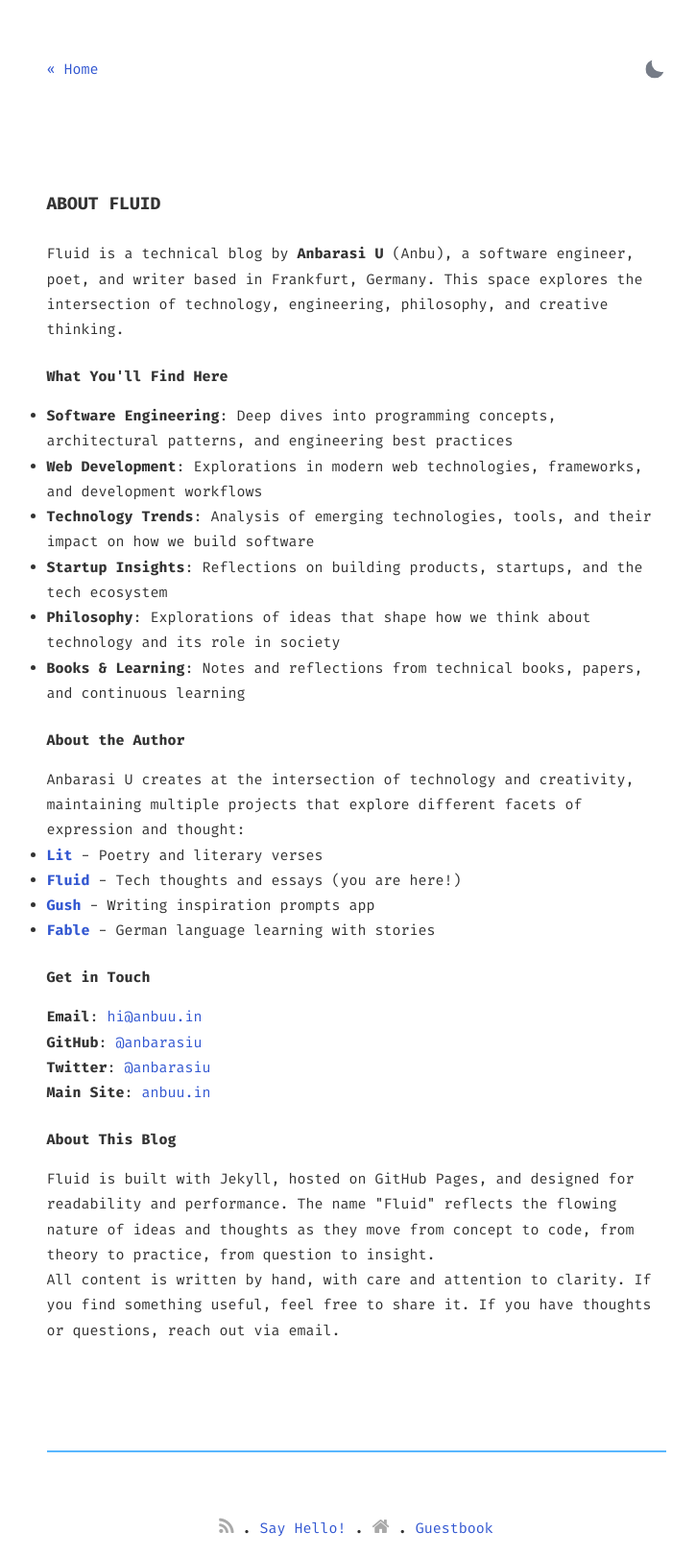
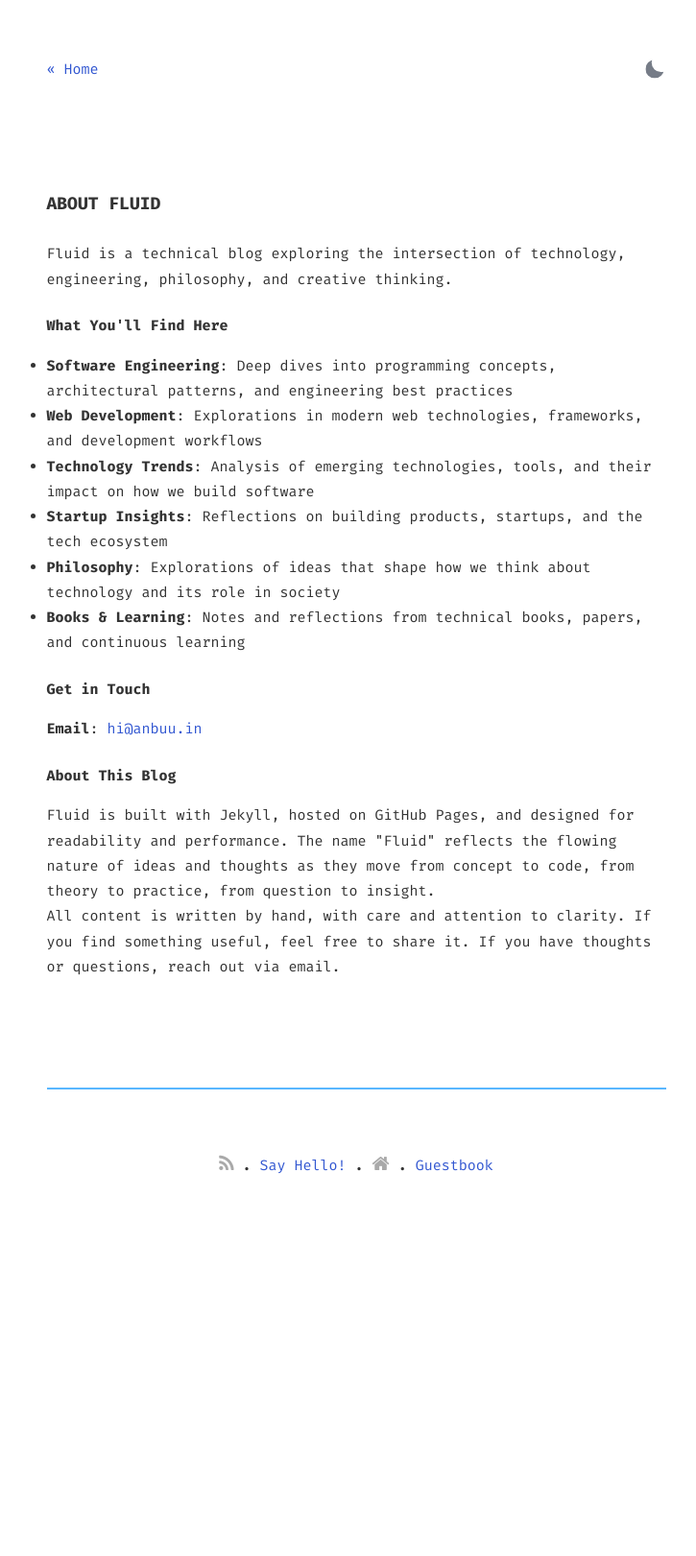
Before and after one commit to anbarasiu/fluid, a Jekyll site: the page built from about.html, in a window 1280 px wide. Shown: the whole page at 96% size, without its empty margins (269-994 px from the left). Built offline with Jekyll 4.4.1, drawn with Linux system fonts in a browser that asks for light colours; after the commit the page ends 1242 px from its top, so only the background shows below that.

Commit message:
Remove author SEO labels from site metadata
Strip personal descriptors (poet, writer, software engineer, Frankfurt)
from site title, description, keywords, head meta tags, JSON-LD Person
schema, and about page so search results surface site content instead
of author bio.

```diff
--- a/_config.yml
+++ b/_config.yml
@@ -1,7 +1,7 @@
 site: Fluid
-title: Fluid - Tech Thoughts by Anbarasi U
+title: Fluid - Tech Thoughts
 tagline: Software engineering insights, web development explorations, and technology essays
-description: Technical writing and software engineering insights by Anbarasi U. Covering web development, programming concepts, technology trends, startups, philosophy, and innovative approaches to building digital products.
+description: Technical writing and software engineering insights. Covering web development, programming concepts, technology trends, startups, philosophy, and innovative approaches to building digital products.
 googlewebfonts: Fira+Code:wght@400;500;700
 lang: en-US
 timezone: Calcutta
@@ -10,28 +10,21 @@ google_analytics: true
 
 author:
   name: Anbarasi U
-  bio: Software engineer, writer, and creative technologist exploring ideas at the intersection of technology and thought
   email: hi@anbuu.in
   twitter: anbarasiu
 
 # Social media and SEO
 social:
-  name: Anbarasi U
+  name: Fluid
   links:
-    - https://github.com/anbarasiu
-    - https://twitter.com/anbarasiu
-    - https://anbuu.in
-    - https://lit.anbuu.in
     - https://fluid.anbuu.in
-    - https://gush.anbuu.in
-    - https://fable.anbuu.in
 
 twitter:
   username: anbarasiu
   card: summary_large_image
 
 # SEO keywords
-keywords: software engineering, web development, tech blog, programming, Anbarasi U, Anbu, Frankfurt developer, technology essays, startup insights, philosophy, creative technologist
+keywords: software engineering, web development, tech blog, programming, technology essays, startup insights, philosophy
 
 # Default images for social sharing
 defaults_image: /assets/img/fluid-og.jpg
--- a/_includes/head.html
+++ b/_includes/head.html
@@ -1,10 +1,9 @@
 <head>
   <meta charset="UTF-8">
   <meta name="viewport" content="width=device-width, initial-scale=1.0">
-  <meta name="title" content="Thoughts et al by Anbarasi U">
+  <meta name="title" content="Fluid - Tech Thoughts">
   <meta name="description" content="Collection of thoughts, notes, tools and outcomes from tinkering on the web">
   <meta name="keywords" content="thoughts, tech, travel, philosophy, software engineering">
-  <meta name="author" content="Anbarasi U">
 
 
   <link rel="stylesheet" href="{{ site.baseurl }}/assets/css/syntax.css">
--- a/_layouts/default.html
+++ b/_layouts/default.html
@@ -14,18 +14,6 @@ layout: compress
   "name": "{{ site.title }}",
   "description": "{{ site.description }}",
   "url": "{{ site.url }}",
-  "author": {
-    "@type": "Person",
-    "name": "{{ site.author.name }}",
-    "email": "{{ site.author.email }}",
-    "url": "https://anbuu.in",
-    "jobTitle": "Software Engineer",
-    "address": {
-      "@type": "PostalAddress",
-      "addressLocality": "Frankfurt",
-      "addressCountry": "Germany"
-    }
-  },
   "genre": ["Technology", "Software Engineering", "Web Development", "Programming", "Startups", "Philosophy"],
   "inLanguage": "en-US"
 }
--- a/about.html
+++ b/about.html
@@ -1,16 +1,15 @@
 ---
 layout: about
 title: About
-description: About Anbarasi U - Software engineer, writer, and creative technologist exploring ideas at the intersection of technology and thought
-keywords: Anbarasi U, Anbu, software engineer, tech writer, Frankfurt, web development, philosophy
+description: About Fluid - a technical blog exploring ideas at the intersection of technology and thought
+keywords: tech blog, web development, software engineering, philosophy
 ---
 
 <section>
     <h1>About Fluid</h1>
 
     <p>
-        Fluid is a technical blog by <strong>Anbarasi U</strong> (Anbu), a software engineer, poet, and writer based in Frankfurt, Germany.
-        This space explores the intersection of technology, engineering, philosophy, and creative thinking.
+        Fluid is a technical blog exploring the intersection of technology, engineering, philosophy, and creative thinking.
     </p>
 
     <h2>What You'll Find Here</h2>
@@ -24,27 +23,10 @@ keywords: Anbarasi U, Anbu, software engineer, tech writer, Frankfurt, web devel
         <li><strong>Books & Learning</strong>: Notes and reflections from technical books, papers, and continuous learning</li>
     </ul>
 
-    <h2>About the Author</h2>
-
-    <p>
-        Anbarasi U creates at the intersection of technology and creativity, maintaining multiple projects that explore
-        different facets of expression and thought:
-    </p>
-
-    <ul>
-        <li><strong><a href="https://lit.anbuu.in" target="_blank" rel="noopener">Lit</a></strong> - Poetry and literary verses</li>
-        <li><strong><a href="https://fluid.anbuu.in">Fluid</a></strong> - Tech thoughts and essays (you are here!)</li>
-        <li><strong><a href="https://gush.anbuu.in" target="_blank" rel="noopener">Gush</a></strong> - Writing inspiration prompts app</li>
-        <li><strong><a href="https://fable.anbuu.in" target="_blank" rel="noopener">Fable</a></strong> - German language learning with stories</li>
-    </ul>
-
     <h2>Get in Touch</h2>
 
     <p>
-        <strong>Email</strong>: <a href="mailto:hi@anbuu.in">hi@anbuu.in</a><br>
-        <strong>GitHub</strong>: <a href="https://github.com/anbarasiu" target="_blank" rel="noopener">@anbarasiu</a><br>
-        <strong>Twitter</strong>: <a href="https://twitter.com/anbarasiu" target="_blank" rel="noopener">@anbarasiu</a><br>
-        <strong>Main Site</strong>: <a href="https://anbuu.in" target="_blank" rel="noopener">anbuu.in</a>
+        <strong>Email</strong>: <a href="mailto:hi@anbuu.in">hi@anbuu.in</a>
     </p>
 
     <h2>About This Blog</h2>
```
